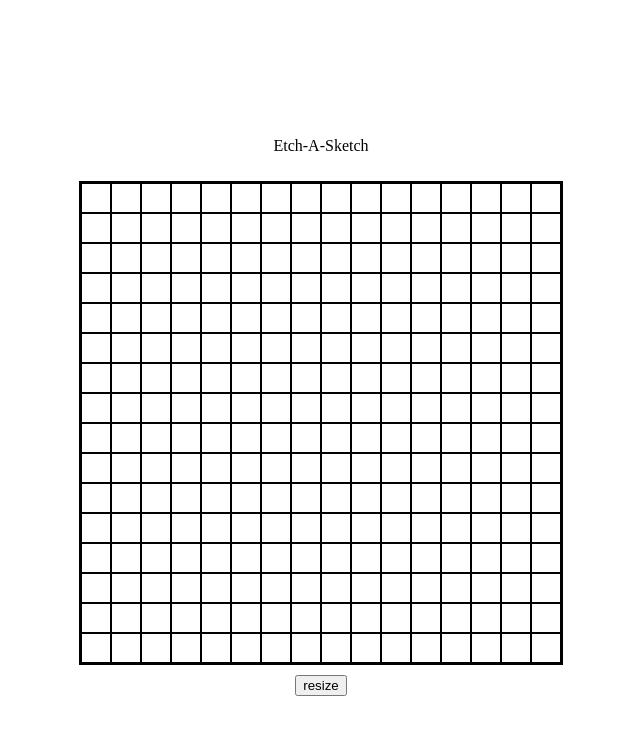
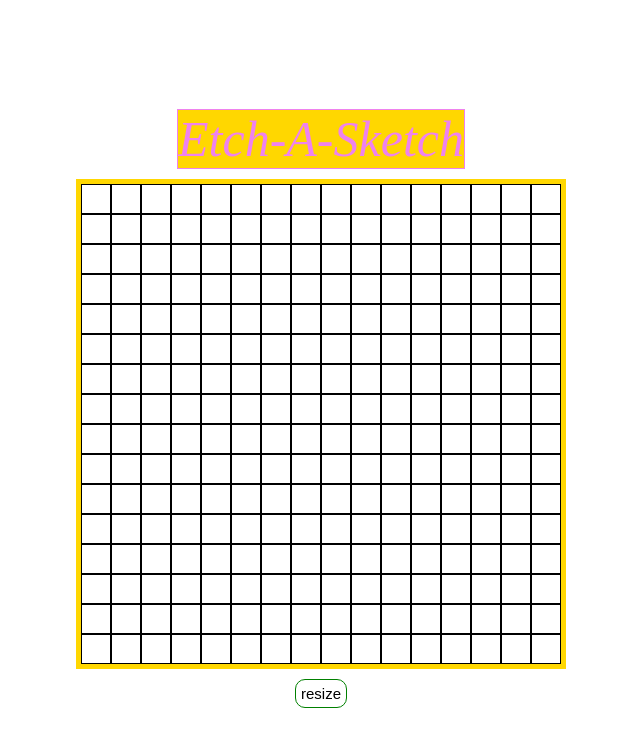
Before and after one commit to EssenceCode/Etch-A-Sketch, a plain HTML site: page index.html in a window 1280 px wide. Shown: the whole page, without its empty margins (319-959 px from the left). Drawn offline with Linux system fonts and the light colour scheme.

Commit message:
updated the styles of button

```diff
--- a/style.css
+++ b/style.css
@@ -8,13 +8,24 @@ body {
     gap: 10px;
 }
 
+.title {
+    margin: 0px;
+    padding: 0px;
+    font-family: Serif, Sans-serif,Verdana;
+    font-size: 50px;
+    font-style: italic;
+    border: 1px solid;
+    color: violet;
+    background: gold;
+}
+
 .container {
     display: flex;
     flex-direction: column;
     flex-wrap: wrap;
     height: 480px;
     width: 480px;
-    border: 2px solid black ;
+    border: 5px solid gold;
 
 }
 
@@ -36,3 +47,16 @@ body {
 .color {
     background-color: plum;
 }
+
+.resize-button {
+    font-size: 15px;
+    padding: 5px 5px;
+    color: black;
+    background: white;
+    border-radius: 10px;
+    border: 1px solid green;
+    transition-duration: 0.4s;
+}
+.resize-button:hover {
+    background-color: green;
+}
```
